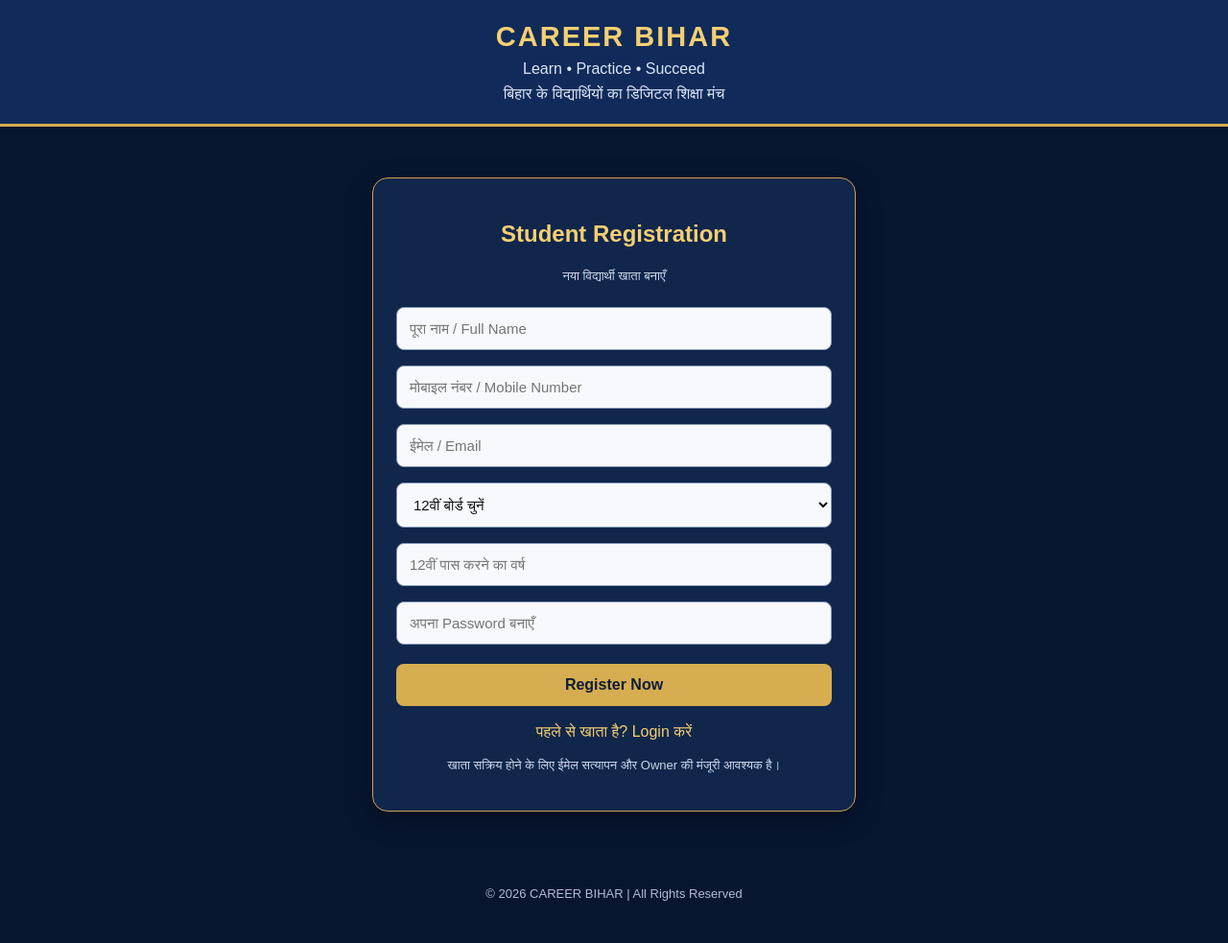
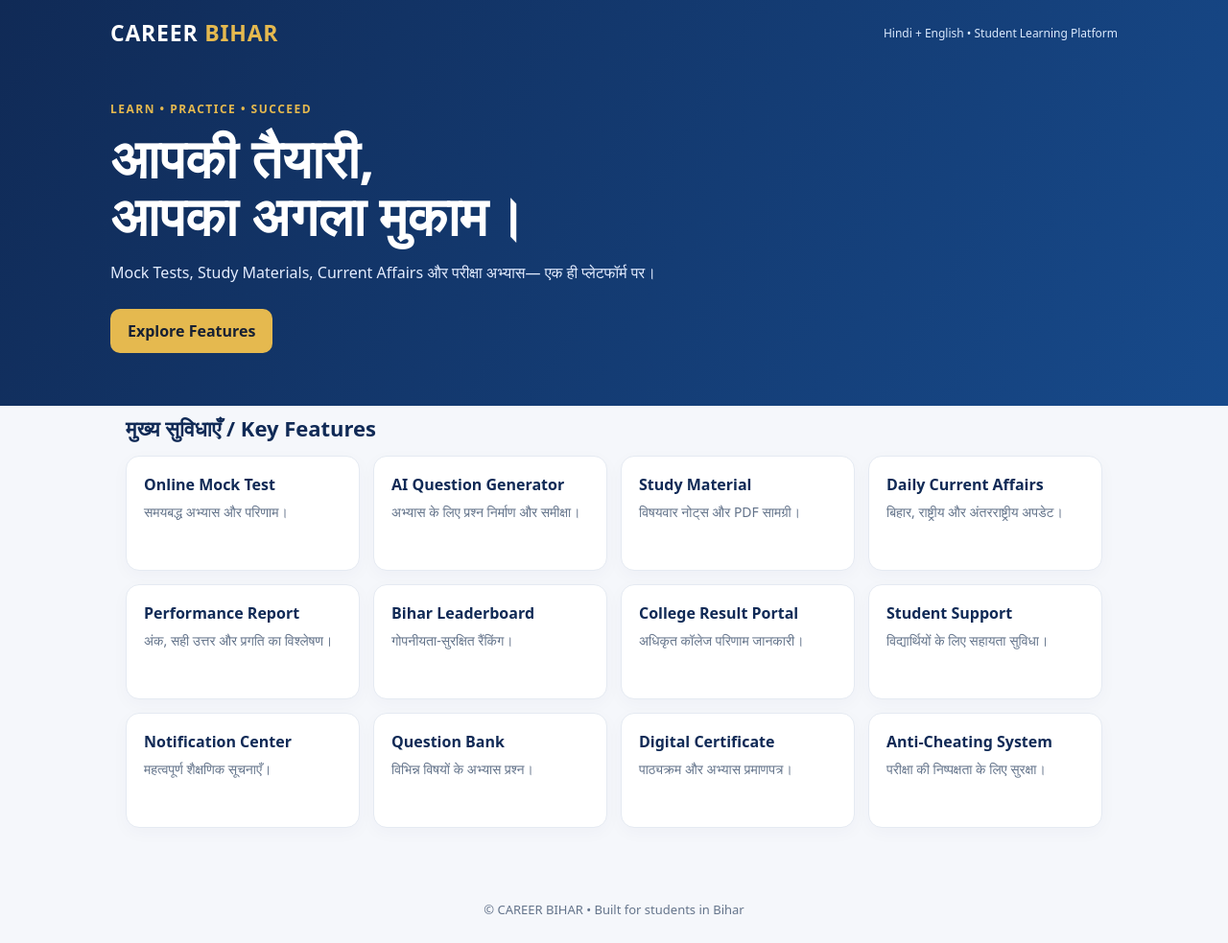
Before and after one commit to sarveshk81330-max/career-bihar, a plain HTML site: page index.html in a window 1280 px wide. Shown: the whole page at 96% size. Drawn offline with nearby package versions, Linux system fonts and the light colour scheme.

Commit message:
New index.html

```diff
--- a/index.html
+++ b/index.html
@@ -1,140 +1,260 @@
 
-<!DOCTYPE html>
+<!doctype html>
 <html lang="hi">
 <head>
-<meta charset="UTF-8">
-<meta name="viewport" content="width=device-width, initial-scale=1.0">
-<title>CAREER BIHAR | Student Portal</title>
-<script src="https://cdn.jsdelivr.net/npm/@supabase/supabase-js@2"></script>
-<style>
-*{box-sizing:border-box}
-body{margin:0;font-family:Arial,sans-serif;background:#07152f;color:white}
-header{padding:22px;text-align:center;background:#102b59;border-bottom:3px solid #d6ad50}
-.logo{font-size:29px;font-weight:bold;color:#f5cf72;letter-spacing:2px}
-header p{margin:8px 0 0;color:#dce6f8}
-main{max-width:540px;margin:35px auto;padding:18px}
-.card{background:#10264b;border:1px solid #c9a34e;border-radius:16px;padding:24px;box-shadow:0 8px 28px #0005}
-h2{text-align:center;color:#f5cf72}
-input,select{width:100%;padding:13px;margin:8px 0;border-radius:8px;border:1px solid #8295b5;background:#f7f9ff;color:#111;font-size:15px}
-button{width:100%;padding:13px;margin-top:12px;border:0;border-radius:8px;background:#d6ad50;color:#101c35;font-size:16px;font-weight:bold;cursor:pointer}
-.switch{text-align:center;margin-top:18px;color:#f5cf72;cursor:pointer}
-.hidden{display:none}
-.note{text-align:center;color:#cbd8ed;font-size:13px;line-height:1.6}
-#message{margin-top:15px;text-align:center;line-height:1.5}
-footer{text-align:center;padding:25px;color:#aebdd4;font-size:13px}
-</style>
+  <meta charset="utf-8">
+  <meta name="viewport" content="width=device-width, initial-scale=1">
+  <meta name="theme-color" content="#102a56">
+  <meta name="description" content="CAREER BIHAR - Bihar students learning and exam preparation platform">
+  <title>CAREER BIHAR | Learn • Practice • Succeed</title>
+
+  <style>
+    :root {
+      --navy: #102a56;
+      --blue: #174a8b;
+      --gold: #e5b94f;
+      --ink: #172033;
+      --muted: #64748b;
+      --paper: #f5f7fb;
+    }
+
+    * { box-sizing: border-box; }
+
+    body {
+      margin: 0;
+      font-family: system-ui, Arial, sans-serif;
+      background: var(--paper);
+      color: var(--ink);
+    }
+
+    header {
+      background: linear-gradient(120deg, var(--navy), var(--blue));
+      color: white;
+      padding: 18px 20px 55px;
+    }
+
+    .nav {
+      max-width: 1050px;
+      margin: auto;
+      display: flex;
+      justify-content: space-between;
+      align-items: center;
+      gap: 12px;
+    }
+
+    .brand {
+      font-weight: 900;
+      letter-spacing: .8px;
+      font-size: 23px;
+    }
+
+    .brand span { color: var(--gold); }
+
+    .tag {
+      font-size: 12px;
+      color: #dbeafe;
+    }
+
+    .hero {
+      max-width: 1050px;
+      margin: 55px auto 0;
+    }
+
+    .eyebrow {
+      color: var(--gold);
+      font-weight: 800;
+      letter-spacing: 1.5px;
+      font-size: 12px;
+    }
+
+    h1 {
+      font-size: clamp(32px, 7vw, 56px);
+      line-height: 1.08;
+      margin: 12px 0;
+    }
+
+    .hero p {
+      max-width: 620px;
+      color: #e4edff;
+      line-height: 1.7;
+    }
+
+    .actions {
+      display: flex;
+      flex-wrap: wrap;
+      gap: 10px;
+      margin-top: 24px;
+    }
+
+    a.btn {
+      display: inline-block;
+      padding: 12px 18px;
+      border-radius: 10px;
+      text-decoration: none;
+      font-weight: 750;
+    }
+
+    .primary {
+      background: var(--gold);
+      color: #172033;
+    }
+
+    main {
+      max-width: 1050px;
+      margin: -22px auto 50px;
+      padding: 0 16px;
+    }
+
+    .section-title {
+      margin: 30px 0 14px;
+      font-size: 22px;
+      color: var(--navy);
+    }
+
+    .grid {
+      display: grid;
+      grid-template-columns: repeat(auto-fit, minmax(210px, 1fr));
+      gap: 14px;
+    }
+
+    .card {
+      background: white;
+      border: 1px solid #e5eaf2;
+      border-radius: 14px;
+      padding: 18px;
+      min-height: 120px;
+      box-shadow: 0 5px 18px #102a5608;
+    }
+
+    .card b {
+      display: block;
+      color: var(--navy);
+      margin-bottom: 7px;
+    }
+
+    .card p {
+      margin: 0;
+      color: var(--muted);
+      font-size: 14px;
+      line-height: 1.55;
+    }
+
+    footer {
+      text-align: center;
+      padding: 26px 16px;
+      color: var(--muted);
+      font-size: 13px;
+    }
+
+    @media(max-width:520px) {
+      header { padding-bottom: 45px; }
+      .hero { margin-top: 40px; }
+      .nav {
+        align-items: flex-start;
+        flex-direction: column;
+      }
+    }
+  </style>
 </head>
+
 <body>
 
-<header>
-<div class="logo">CAREER BIHAR</div>
-<p>Learn • Practice • Succeed</p>
-<p>बिहार के विद्यार्थियों का डिजिटल शिक्षा मंच</p>
-</header>
+  <header>
+    <div class="nav">
+      <div class="brand">CAREER <span>BIHAR</span></div>
+      <div class="tag">Hindi + English • Student Learning Platform</div>
+    </div>
 
-<main>
-<div class="card">
-<section id="register">
-<h2>Student Registration</h2>
-<p class="note">नया विद्यार्थी खाता बनाएँ</p>
-<form id="registerForm">
-<input id="name" placeholder="पूरा नाम / Full Name" required>
-<input id="mobile" type="tel" placeholder="मोबाइल नंबर / Mobile Number" required>
-<input id="email" type="email" placeholder="ईमेल / Email" required>
-<select id="board" required>
-<option value="">12वीं बोर्ड चुनें</option>
-<option>Bihar Board</option>
-<option>CBSE</option>
-<option>ICSE</option>
-<option>Other</option>
-</select>
-<input id="year" type="number" placeholder="12वीं पास करने का वर्ष" min="2000" max="2100" required>
-<input id="password" type="password" placeholder="अपना Password बनाएँ" minlength="8" required>
-<button type="submit">Register Now</button>
-</form>
-<p class="switch" onclick="showLogin()">पहले से खाता है? Login करें</p>
-</section>
+    <section class="hero">
+      <div class="eyebrow">LEARN • PRACTICE • SUCCEED</div>
 
-<section id="login" class="hidden">
-<h2>Student Login</h2>
-<form id="loginForm">
-<input id="loginEmail" type="email" placeholder="Email Address" required>
-<input id="loginPassword" type="password" placeholder="Password" required>
-<button type="submit">Login</button>
-</form>
-<p class="switch" onclick="showRegister()">नया खाता बनाएँ</p>
-</section>
+      <h1>आपकी तैयारी,<br>आपका अगला मुकाम।</h1>
 
-<div id="message"></div>
-<p class="note">खाता सक्रिय होने के लिए ईमेल सत्यापन और Owner की मंजूरी आवश्यक है।</p>
-</div>
-</main>
+      <p>
+        Mock Tests, Study Materials, Current Affairs और परीक्षा अभ्यास—
+        एक ही प्लेटफॉर्म पर।
+      </p>
 
-<footer>© 2026 CAREER BIHAR | All Rights Reserved</footer>
+      <div class="actions">
+        <a class="btn primary" href="#features">Explore Features</a>
+      </div>
+    </section>
+  </header>
 
-<script>
-const SUPABASE_URL = "https://bqbwtskzrafuawnqfzhc.supabase.co/rest/v1/";
-const SUPABASE_KEY = "sb_publishable_Xn_eXjjNI1JaXReoD8nH_Q_I2lvG4ch";
+  <main>
 
-const db = window.supabase.createClient(https://bqbwtskzrafuawnqfzhc.supabase.co/rest/v1/,sb_publishable_Xn_eXjjNI1JaXReoD8nH_Q_I2lvG4ch);
-const msg = document.getElementById("message");
+    <h2 class="section-title" id="features">
+      मुख्य सुविधाएँ / Key Features
+    </h2>
 
-function showLogin(){
- document.getElementById("register").classList.add("hidden");
- document.getElementById("login").classList.remove("hidden");
- msg.textContent="";
-}
-function showRegister(){
- document.getElementById("login").classList.add("hidden");
- document.getElementById("register").classList.remove("hidden");
- msg.textContent="";
-}
+    <div class="grid">
 
-document.getElementById("registerForm").addEventListener("submit",async(e)=>{
- e.preventDefault();
- msg.textContent="Registration हो रहा है...";
- const data={
-  full_name:document.getElementById("name").value.trim(),
-  mobile:document.getElementById("mobile").value.trim(),
-  board:document.getElementById("board").value,
-  passing_year:document.getElementById("year").value
- };
- const {error}=await db.auth.signUp({
-  email:document.getElementById("email").value.trim(),
-  password:document.getElementById("password").value,
-  options:{data}
- });
- if(error){msg.textContent="Error: "+error.message;return;}
- msg.textContent="Registration अनुरोध सफल! अपने Email को Verify करें। इसके बाद Owner की मंजूरी का इंतजार करें।";
- e.target.reset();
-});
+      <article class="card">
+        <b>Online Mock Test</b>
+        <p>समयबद्ध अभ्यास और परिणाम।</p>
+      </article>
 
-document.getElementById("loginForm").addEventListener("submit",async(e)=>{
- e.preventDefault();
- msg.textContent="Login जाँच हो रही है...";
- const {data,error}=await db.auth.signInWithPassword({
-  email:document.getElementById("loginEmail").value.trim(),
-  password:document.getElementById("loginPassword").value
- });
- if(error){msg.textContent="Login Error: "+error.message;return;}
- const {data:profile,error:profileError}=await db
-  .from("student_profiles")
-  .select("approval_status")
-  .eq("id",data.user.id)
-  .maybeSingle();
+      <article class="card">
+        <b>AI Question Generator</b>
+        <p>अभ्यास के लिए प्रश्न निर्माण और समीक्षा।</p>
+      </article>
 
- if(profileError || !profile){
-  await db.auth.signOut();
-  msg.textContent="Profile उपलब्ध नहीं है। कृपया सहायता लें।";
-  return;
- }
- if(profile.approval_status!=="approved"){
-  await db.auth.signOut();
-  msg.textContent="आपका Account अभी Pending Approval में है। Owner की मंजूरी के बाद Login करें।";
-  return;
- }
- msg.textContent="आपका Login सफल हुआ। Student Dashboard अभी निर्माणाधीन है।";
-});
-</script>
+      <article class="card">
+        <b>Study Material</b>
+        <p>विषयवार नोट्स और PDF सामग्री।</p>
+      </article>
+
+      <article class="card">
+        <b>Daily Current Affairs</b>
+        <p>बिहार, राष्ट्रीय और अंतरराष्ट्रीय अपडेट।</p>
+      </article>
+
+      <article class="card">
+        <b>Performance Report</b>
+        <p>अंक, सही उत्तर और प्रगति का विश्लेषण।</p>
+      </article>
+
+      <article class="card">
+        <b>Bihar Leaderboard</b>
+        <p>गोपनीयता-सुरक्षित रैंकिंग।</p>
+      </article>
+
+      <article class="card">
+        <b>College Result Portal</b>
+        <p>अधिकृत कॉलेज परिणाम जानकारी।</p>
+      </article>
+
+      <article class="card">
+        <b>Student Support</b>
+        <p>विद्यार्थियों के लिए सहायता सुविधा।</p>
+      </article>
+
+      <article class="card">
+        <b>Notification Center</b>
+        <p>महत्वपूर्ण शैक्षणिक सूचनाएँ।</p>
+      </article>
+
+      <article class="card">
+        <b>Question Bank</b>
+        <p>विभिन्न विषयों के अभ्यास प्रश्न।</p>
+      </article>
+
+      <article class="card">
+        <b>Digital Certificate</b>
+        <p>पाठ्यक्रम और अभ्यास प्रमाणपत्र।</p>
+      </article>
+
+      <article class="card">
+        <b>Anti-Cheating System</b>
+        <p>परीक्षा की निष्पक्षता के लिए सुरक्षा।</p>
+      </article>
+
+    </div>
+  </main>
+
+  <footer>
+    © CAREER BIHAR • Built for students in Bihar
+  </footer>
+
 </body>
 </html>
```
